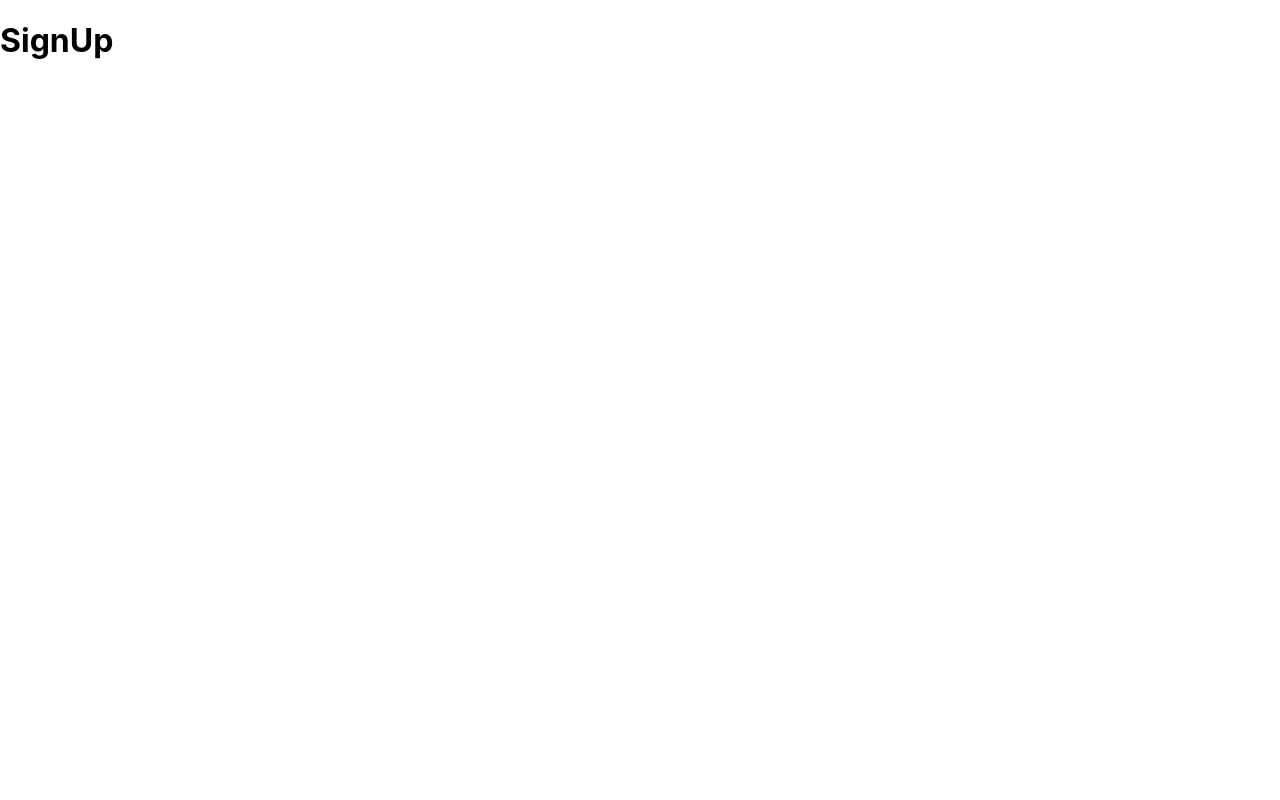
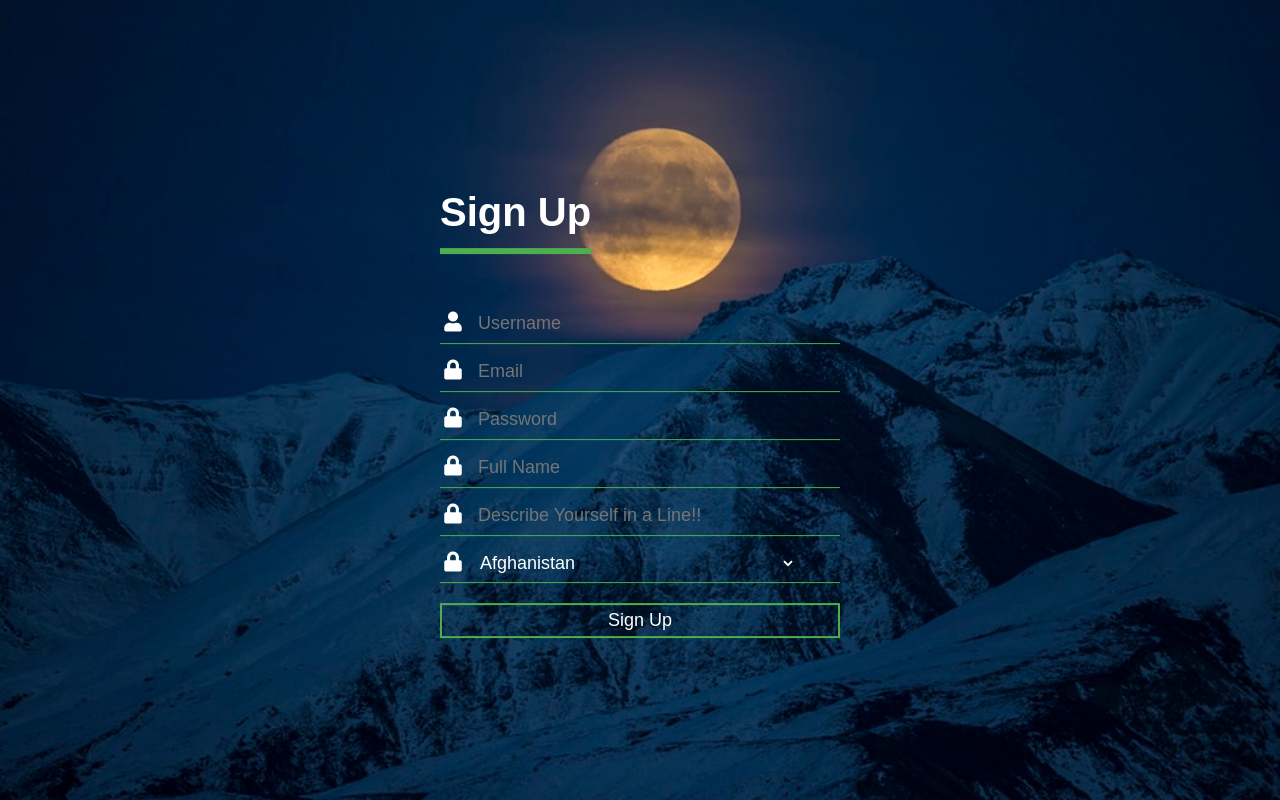
Before and after one commit to ProgramExecuter/Blogert, a React (Create React App) app in the folder frontend/: page /signup in a window 1280 px wide. Built offline with nearby package versions, Linux system fonts and the light colour scheme.

Commit message:
Add email to userModel  &&  Create signup form  &&  simple fix in login form

```diff
--- /dev/null
+++ b/frontend/src/assets/countryInfo.js
@@ -0,0 +1,254 @@
+const countries = [
+  "Afghanistan",
+  "Åland Islands",
+  "Albania",
+  "Algeria",
+  "American Samoa",
+  "Andorra",
+  "Angola",
+  "Anguilla",
+  "Antarctica",
+  "Antigua and Barbuda",
+  "Argentina",
+  "Armenia",
+  "Aruba",
+  "Australia",
+  "Austria",
+  "Azerbaijan",
+  "Bahamas",
+  "Bahrain",
+  "Bangladesh",
+  "Barbados",
+  "Belarus",
+  "Belgium",
+  "Belize",
+  "Benin",
+  "Bermuda",
+  "Bhutan",
+  "Bolivia (Plurinational State of)",
+  "Bonaire, Sint Eustatius and Saba",
+  "Bosnia and Herzegovina",
+  "Botswana",
+  "Bouvet Island",
+  "Brazil",
+  "British Indian Ocean Territory",
+  "United States Minor Outlying Islands",
+  "Virgin Islands (British)",
+  "Virgin Islands (U.S.)",
+  "Brunei Darussalam",
+  "Bulgaria",
+  "Burkina Faso",
+  "Burundi",
+  "Cambodia",
+  "Cameroon",
+  "Canada",
+  "Cabo Verde",
+  "Cayman Islands",
+  "Central African Republic",
+  "Chad",
+  "Chile",
+  "China",
+  "Christmas Island",
+  "Cocos (Keeling) Islands",
+  "Colombia",
+  "Comoros",
+  "Congo",
+  "Congo (Democratic Republic of the)",
+  "Cook Islands",
+  "Costa Rica",
+  "Croatia",
+  "Cuba",
+  "Curaçao",
+  "Cyprus",
+  "Czech Republic",
+  "Denmark",
+  "Djibouti",
+  "Dominica",
+  "Dominican Republic",
+  "Ecuador",
+  "Egypt",
+  "El Salvador",
+  "Equatorial Guinea",
+  "Eritrea",
+  "Estonia",
+  "Ethiopia",
+  "Falkland Islands (Malvinas)",
+  "Faroe Islands",
+  "Fiji",
+  "Finland",
+  "France",
+  "French Guiana",
+  "French Polynesia",
+  "French Southern Territories",
+  "Gabon",
+  "Gambia",
+  "Georgia",
+  "Germany",
+  "Ghana",
+  "Gibraltar",
+  "Greece",
+  "Greenland",
+  "Grenada",
+  "Guadeloupe",
+  "Guam",
+  "Guatemala",
+  "Guernsey",
+  "Guinea",
+  "Guinea-Bissau",
+  "Guyana",
+  "Haiti",
+  "Heard Island and McDonald Islands",
+  "Holy See",
+  "Honduras",
+  "Hong Kong",
+  "Hungary",
+  "Iceland",
+  "India",
+  "Indonesia",
+  "Côte d'Ivoire",
+  "Iran (Islamic Republic of)",
+  "Iraq",
+  "Ireland",
+  "Isle of Man",
+  "Israel",
+  "Italy",
+  "Jamaica",
+  "Japan",
+  "Jersey",
+  "Jordan",
+  "Kazakhstan",
+  "Kenya",
+  "Kiribati",
+  "Kuwait",
+  "Kyrgyzstan",
+  "Lao People's Democratic Republic",
+  "Latvia",
+  "Lebanon",
+  "Lesotho",
+  "Liberia",
+  "Libya",
+  "Liechtenstein",
+  "Lithuania",
+  "Luxembourg",
+  "Macao",
+  "Macedonia (the former Yugoslav Republic of)",
+  "Madagascar",
+  "Malawi",
+  "Malaysia",
+  "Maldives",
+  "Mali",
+  "Malta",
+  "Marshall Islands",
+  "Martinique",
+  "Mauritania",
+  "Mauritius",
+  "Mayotte",
+  "Mexico",
+  "Micronesia (Federated States of)",
+  "Moldova (Republic of)",
+  "Monaco",
+  "Mongolia",
+  "Montenegro",
+  "Montserrat",
+  "Morocco",
+  "Mozambique",
+  "Myanmar",
+  "Namibia",
+  "Nauru",
+  "Nepal",
+  "Netherlands",
+  "New Caledonia",
+  "New Zealand",
+  "Nicaragua",
+  "Niger",
+  "Nigeria",
+  "Niue",
+  "Norfolk Island",
+  "Korea (Democratic People's Republic of)",
+  "Northern Mariana Islands",
+  "Norway",
+  "Oman",
+  "Pakistan",
+  "Palau",
+  "Palestine, State of",
+  "Panama",
+  "Papua New Guinea",
+  "Paraguay",
+  "Peru",
+  "Philippines",
+  "Pitcairn",
+  "Poland",
+  "Portugal",
+  "Puerto Rico",
+  "Qatar",
+  "Republic of Kosovo",
+  "Réunion",
+  "Romania",
+  "Russian Federation",
+  "Rwanda",
+  "Saint Barthélemy",
+  "Saint Helena, Ascension and Tristan da Cunha",
+  "Saint Kitts and Nevis",
+  "Saint Lucia",
+  "Saint Martin (French part)",
+  "Saint Pierre and Miquelon",
+  "Saint Vincent and the Grenadines",
+  "Samoa",
+  "San Marino",
+  "Sao Tome and Principe",
+  "Saudi Arabia",
+  "Senegal",
+  "Serbia",
+  "Seychelles",
+  "Sierra Leone",
+  "Singapore",
+  "Sint Maarten (Dutch part)",
+  "Slovakia",
+  "Slovenia",
+  "Solomon Islands",
+  "Somalia",
+  "South Africa",
+  "South Georgia and the South Sandwich Islands",
+  "Korea (Republic of)",
+  "South Sudan",
+  "Spain",
+  "Sri Lanka",
+  "Sudan",
+  "Suriname",
+  "Svalbard and Jan Mayen",
+  "Swaziland",
+  "Sweden",
+  "Switzerland",
+  "Syrian Arab Republic",
+  "Taiwan",
+  "Tajikistan",
+  "Tanzania, United Republic of",
+  "Thailand",
+  "Timor-Leste",
+  "Togo",
+  "Tokelau",
+  "Tonga",
+  "Trinidad and Tobago",
+  "Tunisia",
+  "Turkey",
+  "Turkmenistan",
+  "Turks and Caicos Islands",
+  "Tuvalu",
+  "Uganda",
+  "Ukraine",
+  "United Arab Emirates",
+  "United Kingdom of Great Britain and Northern Ireland",
+  "United States of America",
+  "Uruguay",
+  "Uzbekistan",
+  "Vanuatu",
+  "Venezuela (Bolivarian Republic of)",
+  "Viet Nam",
+  "Wallis and Futuna",
+  "Western Sahara",
+  "Yemen",
+  "Zambia",
+  "Zimbabwe"
+]
+
+export default countries;
--- a/frontend/src/components/Auth/Login.js
+++ b/frontend/src/components/Auth/Login.js
@@ -8,14 +8,12 @@ const Login = () => {
         <h1>Login</h1>
         <div class="login__textbox">
           <i class="fas fa-user"></i>
-          <input type="text" placeholder="Username" />
+          <input type="text" placeholder="Username" name="input[username]"/>
         </div>
-
         <div class="login__textbox">
           <i class="fas fa-lock"></i>
-          <input type="password" placeholder="Password" />
+          <input type="password" placeholder="Password" name="input[password]"/>
         </div>
-
         <input type="button" class="login__btn" value="Sign in" />
       </div>
     </div>
--- a/frontend/src/components/Auth/SignUp.css
+++ b/frontend/src/components/Auth/SignUp.css
@@ -0,0 +1,68 @@
+@import "https://use.fontawesome.com/releases/v5.5.0/css/all.css";
+.container {
+  height: 100vh;
+  margin: 0;
+  padding: 0;
+  font-family: sans-serif;
+  background: url('../../assets/bg.jpg') no-repeat;
+  background-size: cover;
+}
+
+.signup {
+  width: 90%;
+  max-width: 25rem;
+  position: absolute;
+  top: 50%;
+  left: 50%;
+  transform: translate(-50%,-50%);
+  color: white;
+}
+
+.signup h1{
+  float: left;
+  font-size: 40px;
+  border-bottom: 6px solid #4caf50;
+  margin-bottom: 50px;
+  padding: 13px 0;
+}
+
+.signup__textbox {
+  width: 100%;
+  overflow: hidden;
+  font-size: 20px;
+  padding: 8px 0;
+  margin: 8px 0;
+  border-bottom: 1px solid #4caf50;
+}
+
+.signup__textbox i{
+  width: 26px;
+  float: left;
+  text-align: center;
+}
+
+.signup__textbox input, select {
+  border: none;
+  outline: none;
+  background: none;
+  color: white;
+  font-size: 18px;
+  width: 80%;
+  float: left;
+  margin: 0 10px;
+}
+
+.signup__textbox select > option {
+  background-color: #001B3B;
+}
+
+.signup__btn {
+  width: 100%;
+  background: none;
+  border: 2px solid #4caf50;
+  color: white;
+  padding: 5px;
+  font-size: 18px;
+  cursor: pointer;
+  margin: 12px 0;
+}
--- a/frontend/src/components/Auth/SignUp.js
+++ b/frontend/src/components/Auth/SignUp.js
@@ -1,10 +1,43 @@
-import React from 'react';
+import countries from '../../assets/countryInfo';
 import './SignUp.css';
 
 const SignUp = () => {
   return (
-    <div>
-      <h1>SignUp</h1>
+    <div className="container">
+      <div className="signup">
+      <h1>Sign Up</h1>
+        <div className="signup__textbox">
+          <i className="fas fa-user"></i>
+          <input type="text" placeholder="Username" name="input[username]" />
+        </div>
+        <div className="signup__textbox">
+          <i className="fas fa-lock"></i>
+          <input type="email" placeholder="Email" name="input[email]" />
+        </div>
+        <div className="signup__textbox">
+          <i className="fas fa-lock"></i>
+          <input type="password" placeholder="Password" name="input[password]" />
+        </div>
+        <div className="signup__textbox">
+          <i className="fas fa-lock"></i>
+          <input type="text" placeholder="Full Name" name="input[name]" />
+        </div>
+        <div className="signup__textbox">
+          <i className="fas fa-lock"></i>
+          <input type="text" placeholder="Describe Yourself in a Line!!" name="input[profile]" />
+        </div>
+        <div className="signup__textbox">
+          <i className="fas fa-lock"></i>
+          <select name="input[country]">
+            {
+              countries.map(country => (
+                <option value={country}>{country}</option>
+              ))
+            }
+          </select>
+        </div>
+        <input type="button" className="signup__btn" value="Sign Up" />
+      </div>
     </div>
   );
 }
```
Also changed, not shown: 1 other file (tests, documents, lock files or other folders).
